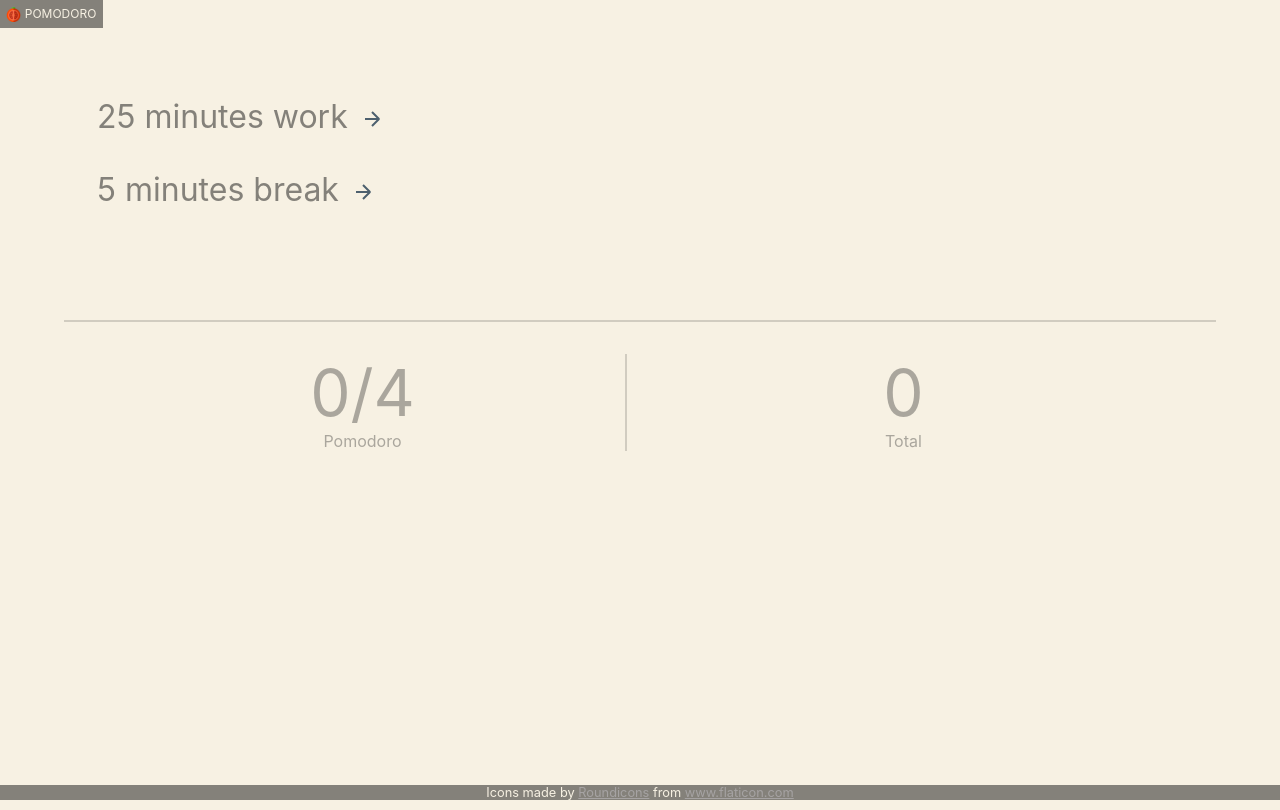
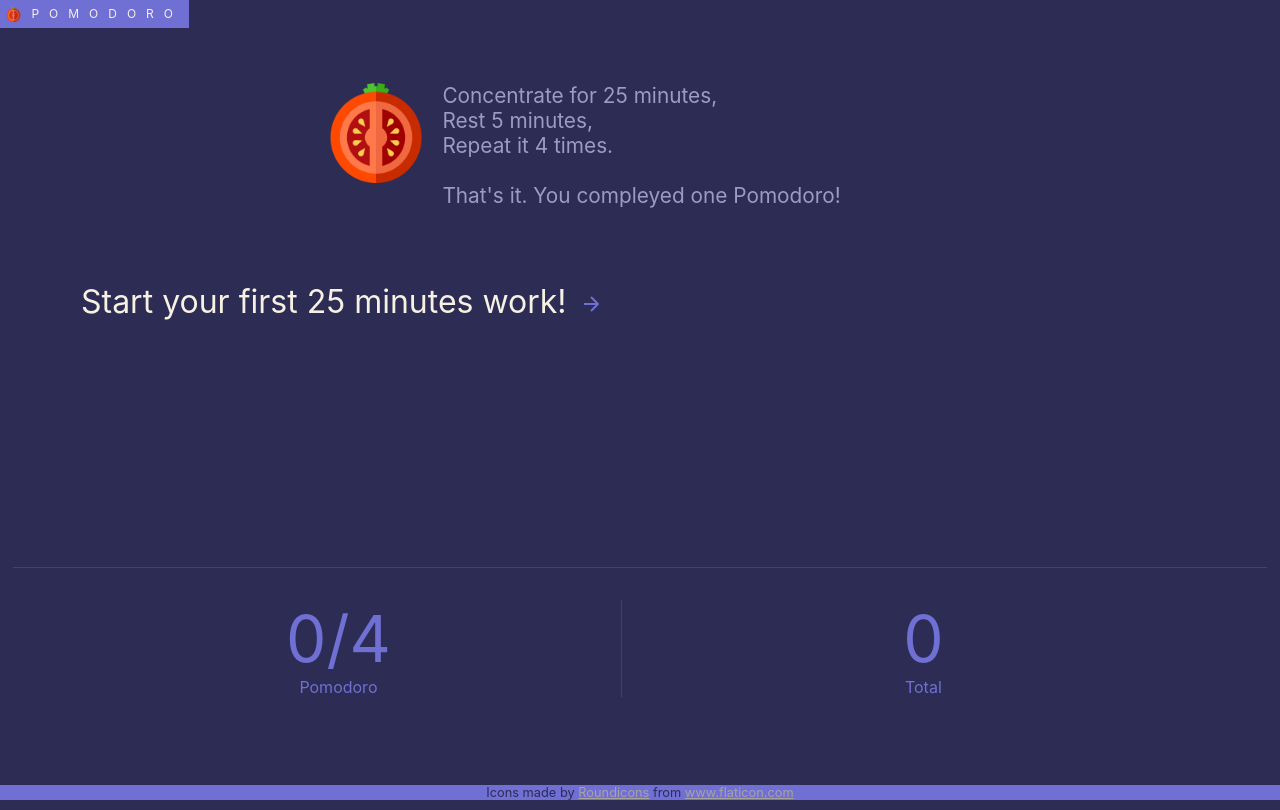
Before and after one commit to sizief/pomodoro, a React (Create React App) app: page / in a window 1280 px wide. Built offline with nearby package versions, Linux system fonts and the light colour scheme.

Commit message:
update style

```diff
--- a/public/index.html
+++ b/public/index.html
@@ -27,10 +27,6 @@
   </head>
   <body>
     <noscript>You need to enable JavaScript to run this app.</noscript>
-    <header>
-      <img src="%PUBLIC_URL%/pomodoro.png" id="logo"/>
-      POMODORO
-    </header>
     <div id="root"></div>
     <!--
       This HTML file is a template.
--- a/src/App.js
+++ b/src/App.js
@@ -4,6 +4,7 @@ import Countdown from './Countdown';
 import Progress from './Progress';
 import Total from './Total';
 import CountingDialogue from './CountingDialogue';
+import Header from './Header';
 
 class App extends Component{
   BREAK_TIME = 5;
@@ -74,6 +75,7 @@ class App extends Component{
 
     return (
       <div className="App">
+	<Header isBreak={this.state.isBreak} counting={this.state.counting} />
         <div className="top">
           {this.topElement(this.state.counting)}
 	</div>
--- a/src/App.scss
+++ b/src/App.scss
@@ -2,16 +2,29 @@
 
 .App {
   text-align: center;
-  height: 100%
+  height: 98%;
+  width: 98%;
+  padding: 1%;
+  position: relative;
 }
 
 .top {
-  height: 20rem;
+  position: absolute;
+  top: 0;
+  width: 91%;
+  padding: 4% 4%;
+  @media screen and (max-width: 768px) {
+    padding: 2% 0;
+  }
 }
 
 .bottom {
-  width: 90%;
+  width: 98%;
   display: block;
-  border-top: 2px solid $color3;
-  margin: auto;
+  border-top: 1px solid $color3;
+  position: absolute;
+  top: 70%;
+  @media screen and (max-width: 768px) {
+    top: 55%;
+  }
 }
--- a/src/Countdown.scss
+++ b/src/Countdown.scss
@@ -4,10 +4,14 @@
   color: $counter;
   padding: 2rem;
   .number {
-    font-size: 10rem;
+    font-size: 13rem;
+    @media screen and (max-width: 768px) {
+      font-size: 8rem;
+    }
   }
 
   .control {
     cursor: pointer;
+    color: $color4;
   }
 }
--- a/src/CountingDialogue.js
+++ b/src/CountingDialogue.js
@@ -7,7 +7,30 @@ class CountingDialogue extends Component{
   }
 
   render() {
+    if (this.props.firstTime) {
       return (
+	<div id="counting-dialogue">
+	  <div className="first-time">
+	    <div className="left">
+              <img src="pomodoro.png"/>
+	    </div>
+	    <div className="right">
+	        Concentrate for {this.props.workTime} minutes,<br/>
+                Rest {this.props.breakTime} minutes,<br/>
+	        Repeat it 4 times.<br/><br/>
+	        That's it. You compleyed one Pomodoro!<br/><br/>
+	    </div>
+	  </div>
+	  <div className="button" onClick={this.selection.bind(this, 'work')}>
+
+            Start your first {this.props.workTime} minutes work!
+	    <svg xmlns="http://www.w3.org/2000/svg" width="40" height="40" viewBox="0 0 24 24" fill="none" stroke="#506473" strokeWidth="2" strokeLinecap="butt" strokeLinejoin="bevel"><path d="M5 12h13M12 5l7 7-7 7"/></svg>
+	  </div>
+	</div>
+      )
+    } else {
+      return (
+	<div id="counting-dialogue">
           <div className="buttons">
 	    <div className="button" onClick={this.selection.bind(this, 'work')}>
 	      {this.props.workTime} minutes work
@@ -19,7 +42,9 @@ class CountingDialogue extends Component{
 	      <svg xmlns="http://www.w3.org/2000/svg" width="40" height="40" viewBox="0 0 24 24" fill="none" stroke="#506473" strokeWidth="2" strokeLinecap="butt" strokeLinejoin="bevel"><path d="M5 12h13M12 5l7 7-7 7"/></svg>
 	  </div>
         </div>
+       </div>
       )
+    }
   }
 }
 
--- a/src/CountingDialogue.scss
+++ b/src/CountingDialogue.scss
@@ -1,30 +1,61 @@
 @import "colors.scss";
 
+#counting-dialogue {
+  .first-time {
+    padding: 2rem 1rem;
+    color: $color4;
+    font-size: 1.3rem;
+    text-align: left;
+    display: inline-block;
+    width: 40rem;
+    @media screen and (max-width: 768px) {
+      width: 20rem;
+      font-size: 1rem;
+      padding-top: 4rem;
+      padding-left: 1rem;
+    }
+    .right {
+      display: inline-block;
+      padding-left: 1rem;
+      @media screen and (max-width: 768px) {
+        width:70%;
+      }
+    }
+    .left {
+      width: 100px;
+      display: inline-block;
+      vertical-align: top;
+      @media screen and (max-width: 768px) {
+        width: 50px;
+      }
+      img {
+        width: 100%;
+      }
+    }
+  }
+
   .buttons {
-  padding-top: 5rem;
+    padding: 6rem;
   }
 
   .button {
     font-size: 2rem;
     color: $color1;
-   padding: 1rem;
     cursor: pointer;
     border: 1px solid $bg;
-   width: 70%;
-   margin-left: 3rem;
     text-align: left;
-   padding-left: 3rem;
+    padding: 1rem;
+    border-radius: 5px;
    }
 
   .button:hover {
     border: 1px solid $color3;
-   border-radius: 5px;
-   box-shadow: 2px 2px #eee;
   }
 
   svg {
-   stroke: #4d606e;
+    stroke: $color2;
     width: 1.5em;
     height: 1.5rem;
     vertical-align: middle;
   }
+}
--- /dev/null
+++ b/src/Header.js
@@ -0,0 +1,28 @@
+import React, {Component} from 'react';
+import './Header.scss';
+
+class Header extends Component{
+  status() {
+    if (!this.props.counting) return;
+
+    if (this.props.isBreak){
+      return <div className="status">Rest!</div>
+    }else{
+      return <div className="status">Focus!</div>
+    }
+  }
+
+  render() {
+    return(
+      <div className="header">
+        <div className="title">
+	  <img src="pomodoro.png" id="logo"/>
+          POMODORO
+        </div>
+	{this.status()}
+      </div>
+    );
+  }
+}
+
+export default Header;
--- /dev/null
+++ b/src/Header.scss
@@ -0,0 +1,28 @@
+@import "colors.scss";
+
+.header {
+  position: fixed;
+  text-align: left;
+  top: 0;
+  left: 0;
+  .title {
+    letter-spacing: 10px;
+    padding: 0.4rem;
+    background: $header-bg;
+    color: $color1;
+    font-size: 12px;
+  }
+  .status {
+    background: $color3;
+    color: $color4;
+    font-size: 1.5rem;
+    text-align: center;
+    font-weight: 100;
+  }
+}
+
+#logo {
+  width: 15px;
+  vertical-align: sub;
+  padding-right: 10px;
+}
--- a/src/Total.scss
+++ b/src/Total.scss
@@ -5,7 +5,11 @@
   width: 48%;
   display: inline-block;
   margin: auto;
-  border-left: 2px solid $color3;
+  border-left: 1px solid $color3;
+  @media screen and (max-width: 768px) {
+    border-left: 0;
+    border-top: 1px solid $color3;
+  }
 }
 
 .title {}
--- a/src/colors.scss
+++ b/src/colors.scss
@@ -1,7 +1,8 @@
-$bg: #f7f1e3;
-$header-bg: #84817a;
-$footer-bg: #84817a;
-$counter: #84817a;
-$color1: #84817a;
-$color2: #aaa69d;
-$color3: #d1ccc0;
+$bg: #2c2c54;
+$header-bg: #706fd3;
+$footer-bg: #706fd3;
+$counter: #f7f1e3;
+$color1: #f7f1e3;
+$color2: #706fd3;
+$color3: #40407a;
+$color4: #9b9bc4;
--- a/src/index.scss
+++ b/src/index.scss
@@ -1,4 +1,8 @@
 @import "colors.scss";
+html, body {
+  height: 100%;
+}
+
 body {
   margin: 0;
   font-family: -apple-system, BlinkMacSystemFont, "Segoe UI", "Roboto", "Oxygen",
@@ -9,18 +13,8 @@ body {
   background: $bg;
 }
 
-header {
-  position: fixed;
-  text-align: left;
-  padding: 0.4rem;
-  background: $header-bg;
-  color: $bg;
-  font-size: 12px;
-}
-
-#logo {
-  width: 15px;
-  vertical-align: sub
+#root {
+  height: 100%;
 }
 
 footer {
```
Lines whose indentation alone changed are shown as unchanged.
